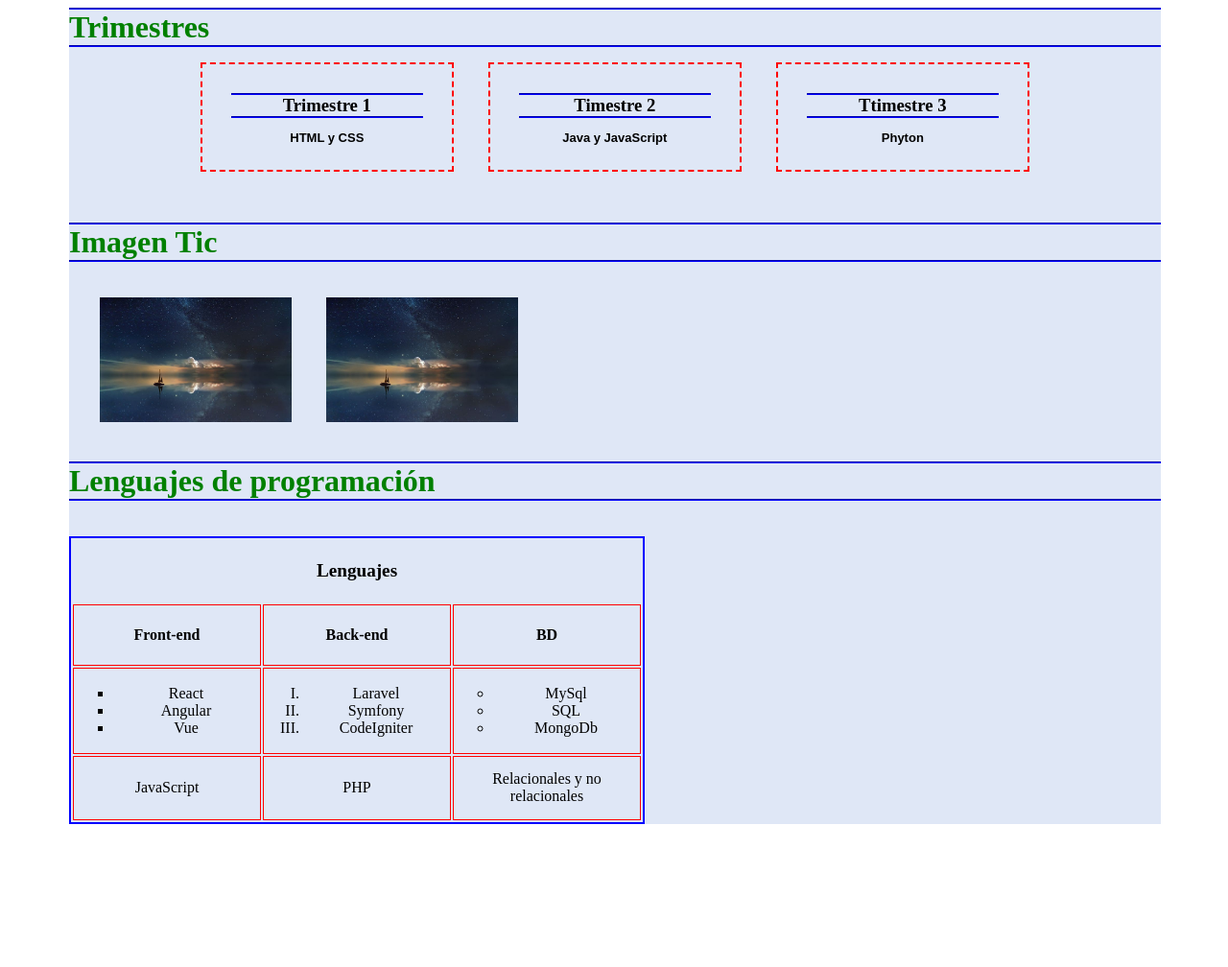
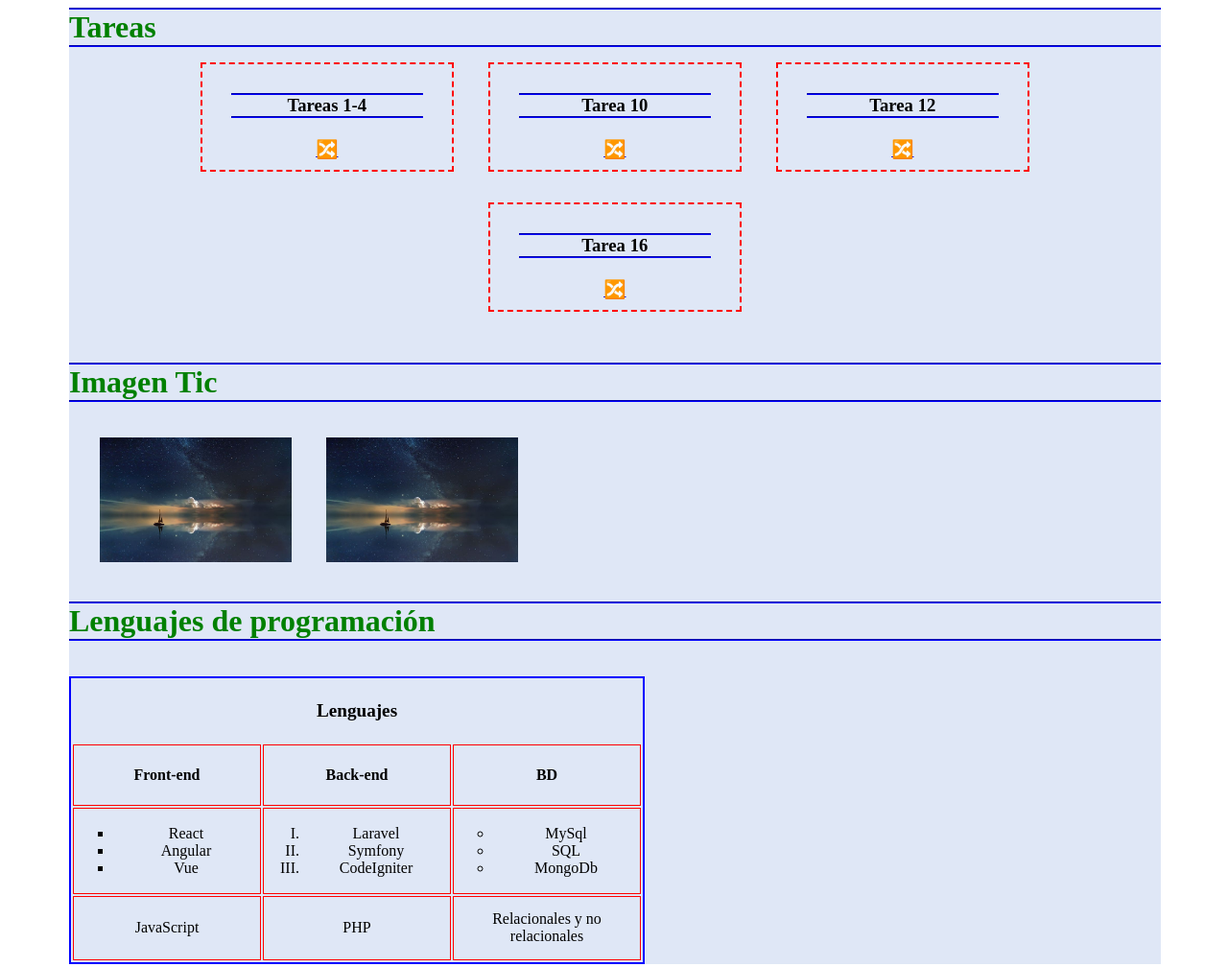
Before and after one commit to Jheredia7/Tarea4Tic, a plain HTML site: page index.html in a window 1280 px wide. Shown: the whole page at 96% size. Before the commit the page ends 867 px from the top, so only its background shows below. Drawn offline with Linux system fonts and the light colour scheme.

Commit message:
Add files via upload

```diff
--- a/index.html
+++ b/index.html
@@ -11,7 +11,7 @@
     <div class="principal">
       <h1>
         <hr />
-        Trimestres
+        Tareas
         <hr />
       </h1>
 
@@ -19,27 +19,41 @@
         <div class="con_marco">
           <h3>
             <hr />
-            Trimestre 1
+            Tareas 1-4
             <hr />
-            <p>HTML y CSS</p>
+            <br>
+            <a href="./html/ejercicios1-4.html" target="_blank">🔀</a>
+
           </h3>
         </div>
         <div class="con_marco">
           <h3>
             <hr />
-            Timestre 2
+            Tarea 10
             <hr />
-            <p>Java y JavaScript</p>
+            <br>
+            <a href="./html/ejercicio10.html" target="_blank">🔀</a>
           </h3>
         </div>
         <div class="con_marco">
           <h3>
             <hr />
-            Ttimestre 3
+            Tarea 12
             <hr />
-            <p>Phyton
+            <br>
+            <a href="./html/ejercicio12.html" target="_blank">🔀</a>
+        </div>
+        <div class="con_marco">
+          <h3>
+            <hr />
+            Tarea 16
+            <hr />
+            <br>
+            <a href="./html/ejercicio16.html" target="_blank">🔀</a>
+          </h3>
         </div>
         <br />
+
       </center>
       <h1>
         <br />
```
